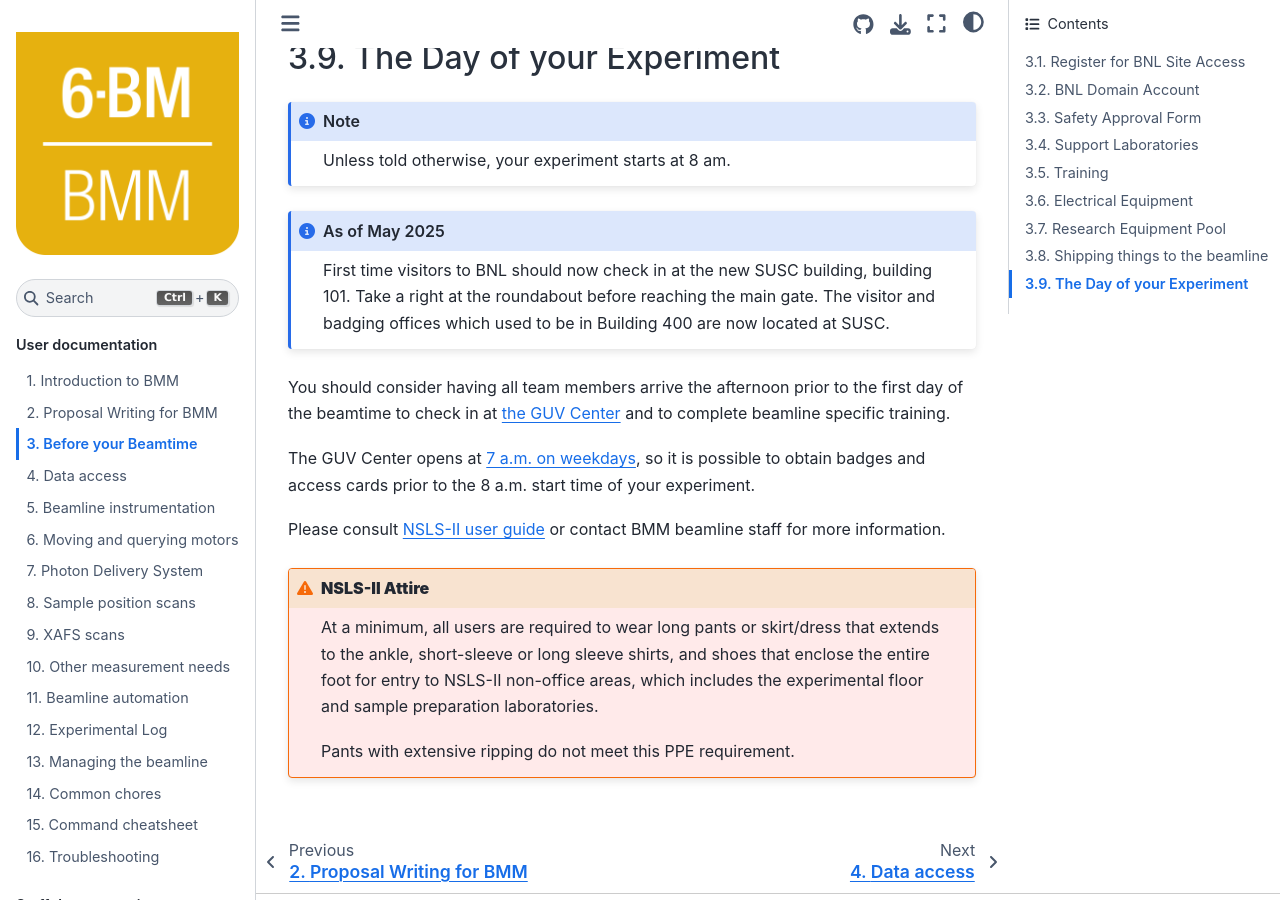
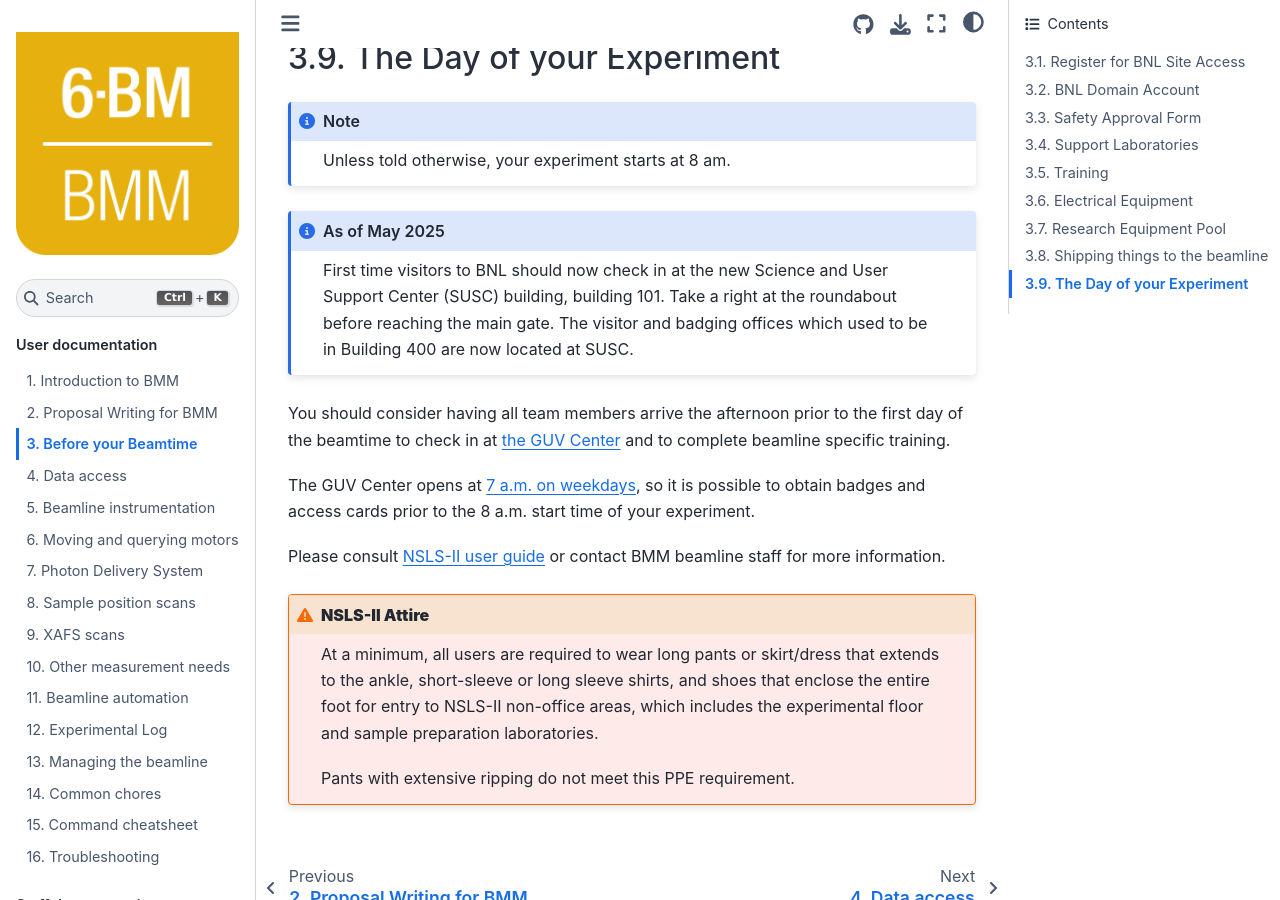
Before and after one commit to NSLS-II-BMM/BeamlineManual, a Sphinx documentation site: the page built from docs/before.rst, in a window 1280 px wide and 900 px high, scrolled down 5930 px. Built offline with Sphinx 7.4.7 and the Sphinx Book theme 1.1.4, drawn with Linux system fonts in a browser that asks for light colours.

```diff
--- a/docs/before.rst
+++ b/docs/before.rst
@@ -277,10 +277,11 @@
 .. admonition:: As of May 2025
    :class: note
 
-   First time visitors to BNL should now check in at the new SUSC
-   building, building 101. Take a right at the roundabout before
-   reaching the main gate.  The visitor and badging offices which used
-   to be in Building 400 are now located at SUSC.
+   First time visitors to BNL should now check in at the new Science
+   and User Support Center (SUSC) building, building 101.  Take a
+   right at the roundabout before reaching the main gate.  The visitor
+   and badging offices which used to be in Building 400 are now
+   located at SUSC.
 
 You should consider having all team members arrive the afternoon prior
 to the first day of the beamtime to check in at `the GUV Center
```
Also changed, not shown: 1 other file.
